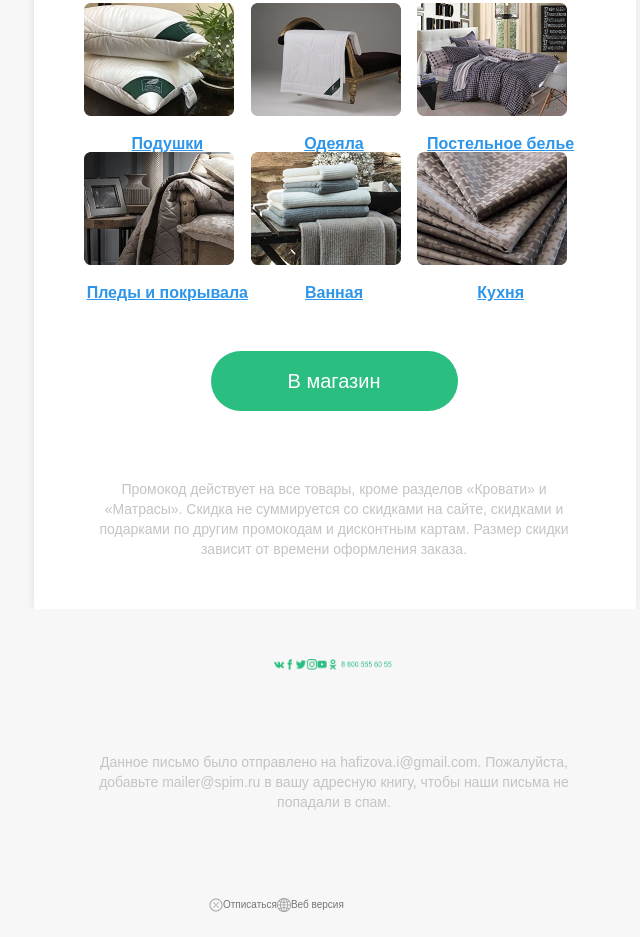
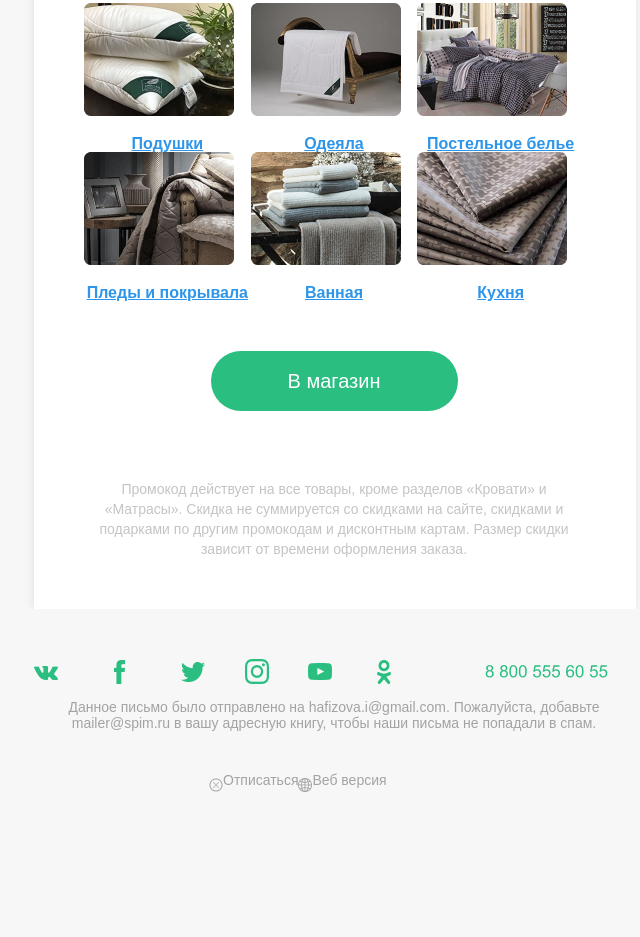
Before and after one commit to Frontess/e-mail, a plain HTML site: page index.html in a window 1280 px wide. Shown: the part 1079-2016 px from the top of the page, without its empty margins (306-946 px from the left). After the commit the page ends 1897 px from the top, so only its background shows below. Drawn offline with Linux system fonts and the light colour scheme.

Commit message:
fixes in footer

```diff
--- a/index.html
+++ b/index.html
@@ -144,12 +144,12 @@
 
     .descr-footer-small {
       margin: 0;
-      padding-bottom: px;
+      padding-bottom: 10px;
       font-style: normal;
       font-weight: normal;
-      font-size: 10px;
-      line-height: 24px;
-      color: #757575;
+      font-size: 14px;
+      line-height: 16px;
+      color: #A3A3A3;
     }
 
     .descr-footer-small a {
@@ -381,44 +381,44 @@
             <table cellpadding="0" cellspacing="0" class="table-600" width="100%" bgcolor="#F7F7F7" align="center">
             <tr>
               <td align="center" class="center">
-                <table width="250" class="table-250" cellpadding="0" cellspacing="0">
+                <table width="100%" class="table-250" cellpadding="0" cellspacing="0">
                   <tr>
                     <td align="center" class="pb-13">
-                      <table width="120" cellpadding="0" cellspacing="0">
+                      <table width="100%" cellpadding="0" cellspacing="0">
                         <tr>
                           <td align="left">
                             <a href="#">
-                              <img src="img/vk.png" alt="Vk">
+                              <img style="margin-right: 20px;" src="img/vk.png" alt="Vk">
                             </a>
                           </td>
                           <td align="center">
                             <a href="#">
-                              <img src="img/facebook.png" alt="Facebook">
+                              <img style="margin-right: 20px;" src="img/facebook.png" alt="Facebook">
                             </a>
                           </td>
                           <td align="right">
                             <a href="#">
-                              <img src="img/x.png" alt="X">
+                              <img style="margin-right: 20px;" src="img/x.png" alt="X">
                             </a>
                           </td>
                           <td align="right">
                             <a href="#">
-                              <img src="img/instagram.png" alt="instagram">
+                              <img style="margin-right: 20px;" src="img/instagram.png" alt="instagram">
                             </a>
                           </td>
                           <td align="right">
                             <a href="#">
-                              <img src="img/youtube.png" alt="youtube">
+                              <img style="margin-right: 20px;" src="img/youtube.png" alt="youtube">
                             </a>
                           </td>
                           <td align="right">
                             <a href="#">
-                              <img src="img/одноклассники.png" alt="одноклассники">
+                              <img style="margin-right: 20px;" src="img/одноклассники.png" alt="одноклассники">
                             </a>
                           </td>
                           <td align="right">
                             <a href="#">
-                              <img src="img/tel.png" alt="Телефон">
+                              <img style="margin-right: 20px;" src="img/tel.png" alt="Телефон">
                             </a>
                           </td>
                         </tr>
@@ -428,7 +428,8 @@
                   <tr>
                     <table>
                     <td align="center">
-                      <p style="font-family: arial, 'Open Sans', sans-serif;" class="descr-footer">Данное письмо было отправлено на hafizova.i@gmail.com. Пожалуйста, добавьте
+                      <p style="font-family: arial, 'Open Sans', sans-serif;" class="descr-footer-small">
+                        Данное письмо было отправлено на hafizova.i@gmail.com. Пожалуйста, добавьте
                         mailer@spim.ru в вашу адресную книгу, чтобы наши письма не попадали в спам.</p>
                     </td>
                   </table>
```
